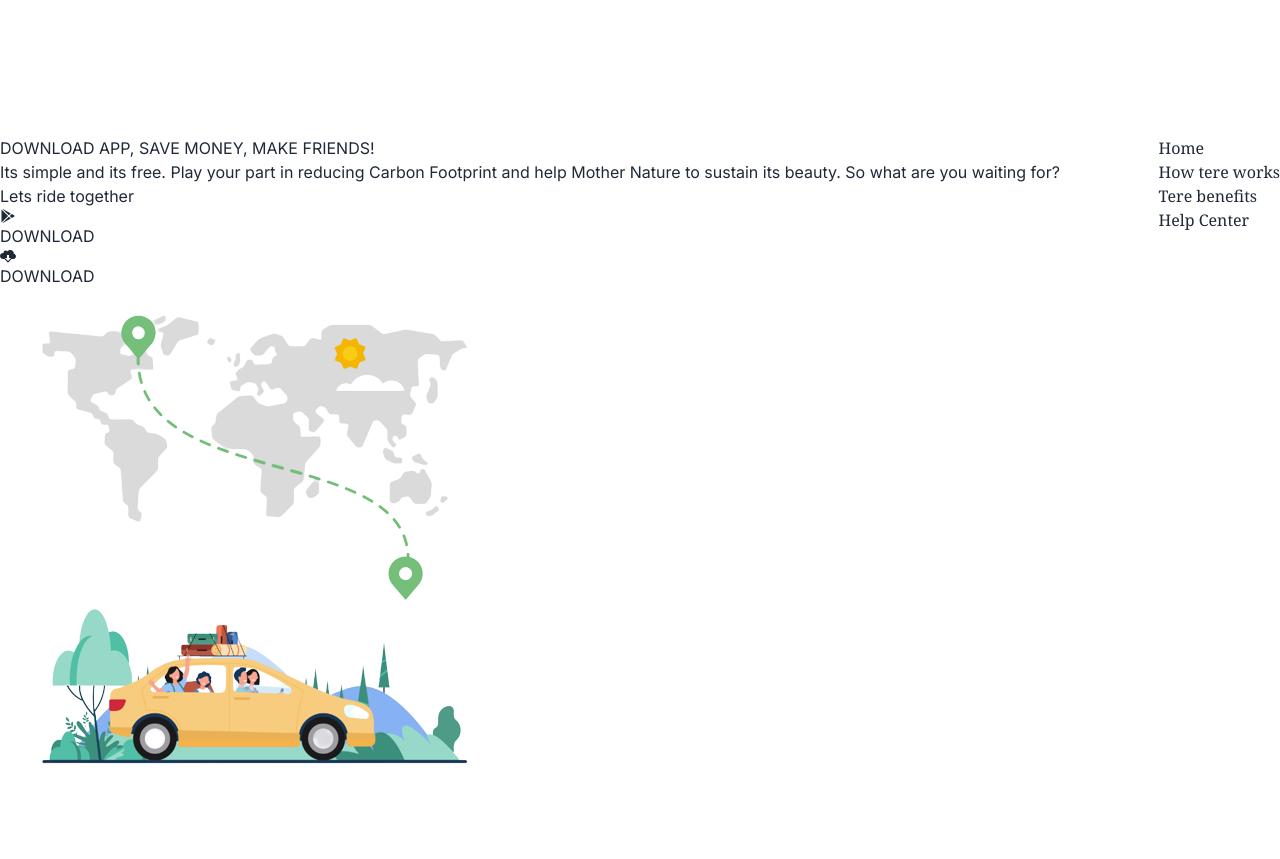
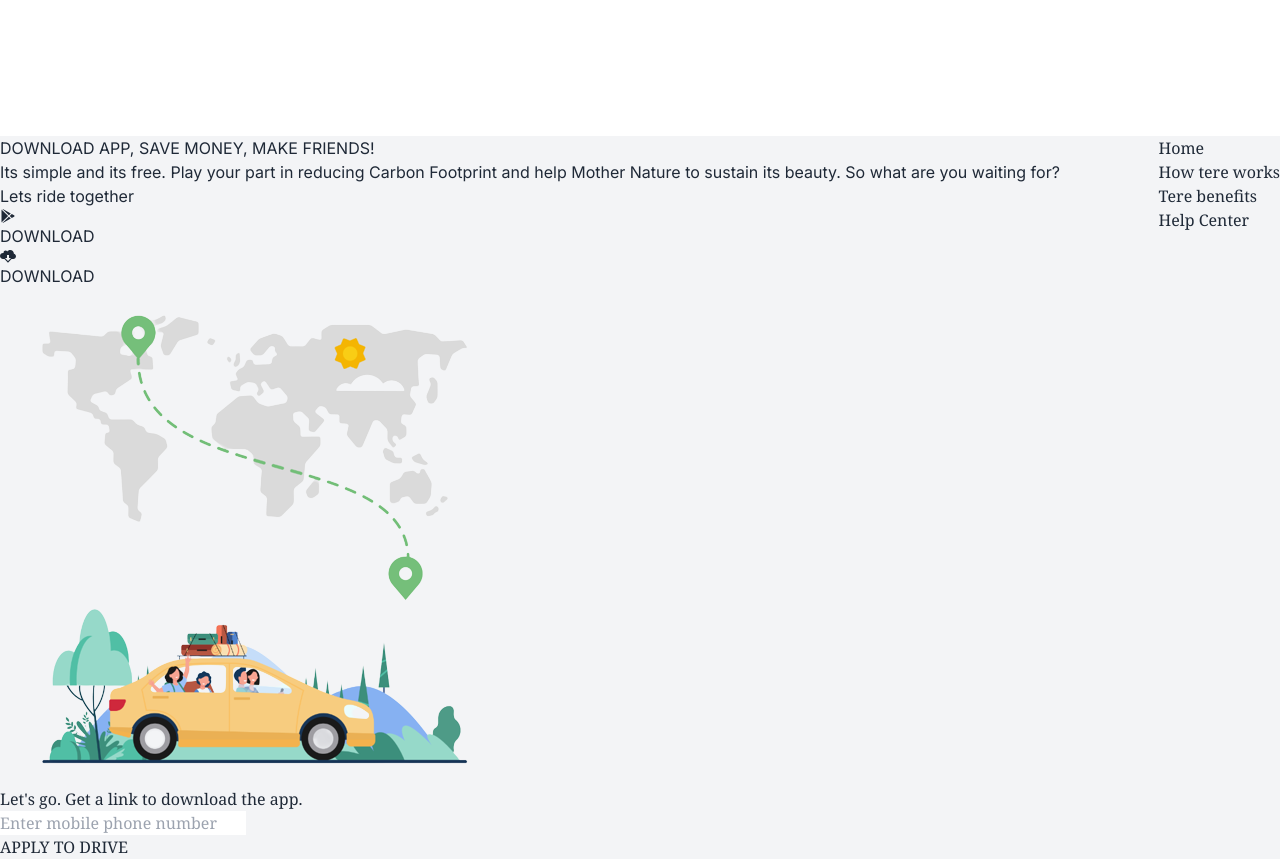
Before and after one commit to ajkn1904/otere, a Next.js app: page / in a window 1280 px wide. Shown: the part 1540-2399 px from the top of the page. Before the commit the page ends 2327 px from the top, so only its background shows below. Built offline with nearby package versions, Linux system fonts and the light colour scheme.

Commit message:
applytodrive section added

```diff
--- /dev/null
+++ b/src/Components/ApplyToDrive.tsx
@@ -0,0 +1,20 @@
+
+const ApplyToDrive = () => {
+
+
+    return (
+        <div className="w-[80vw] lg:w-[90vw] mx-auto rounded-md h-[350px] md:h-[150px] font-serif bg-[#78c968d1] p-5 my-16 flex flex-col md:flex-row justify-between items-center lg:px-10" >
+            <h1 className="text-2xl sm:text-3xl md:text-sm xl:text-lg font-semibold text-center text-white mt-10 mb-5 md:mt-0 md:mb-0 mx-auto md:mx-0 md:w-[200px]">Let's go. Get a link to download the app.</h1>
+
+            <div className="flex flex-col md:flex-row gap-3">
+
+
+                <input type="email" placeholder="Enter mobile phone number" className="input text-lg text-center md:text-left rounded w-[70vw] md:w-full lg:w-[500px]" />
+                <div className='bg-black text-white lg:text-lg font-bold px-5 py-3 h-12 rounded text-center w-full lg:w-[230px] mt-5 mb-8 md:mt-0 md:mb-0'>APPLY TO DRIVE</div>
+
+            </div>
+        </div>
+    );
+};
+
+export default ApplyToDrive;
--- a/src/pages/index.tsx
+++ b/src/pages/index.tsx
@@ -1,7 +1,7 @@
-import Image from 'next/image'
 import { Inter } from 'next/font/google'
 import Navbar from '@/Components/Navbar'
 import Header from '@/Components/Header'
+import ApplyToDrive from '@/Components/ApplyToDrive'
 
 const inter = Inter({ subsets: ['latin'] })
 
@@ -13,7 +13,13 @@ export default function Home() {
 
       <Navbar />
 
-      <Header/>
+      <div className='bg-gray-100'>
+
+        <Header />
+        <ApplyToDrive />
+
+      </div>
+
 
     </main>
   )
```
